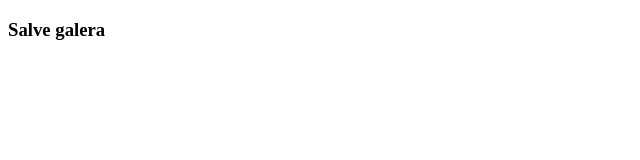
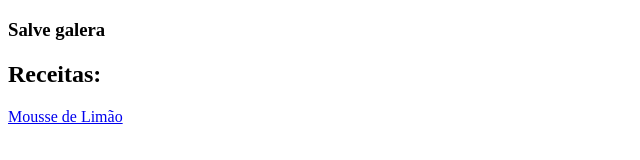
Before and after one commit to CBGMDias/apenas-um-repositorio, a plain HTML site: page index.html in a window 1280 px wide. Shown: the whole page, without its empty margins (0-640 px from the left). Drawn offline with Linux system fonts and the light colour scheme.

Commit message:
#3 paginas linkadas
#3 close issue

```diff
--- a/index.html
+++ b/index.html
@@ -8,5 +8,7 @@
 </head>
 <body>
     <h3>Salve galera</h3>
+    <h2>Receitas:</h2>
+    <a href="C:\Repositories\apenas-um-repositorio\mousselimao.html">Mousse de Limão</a>
 </body>
 </html>
```
